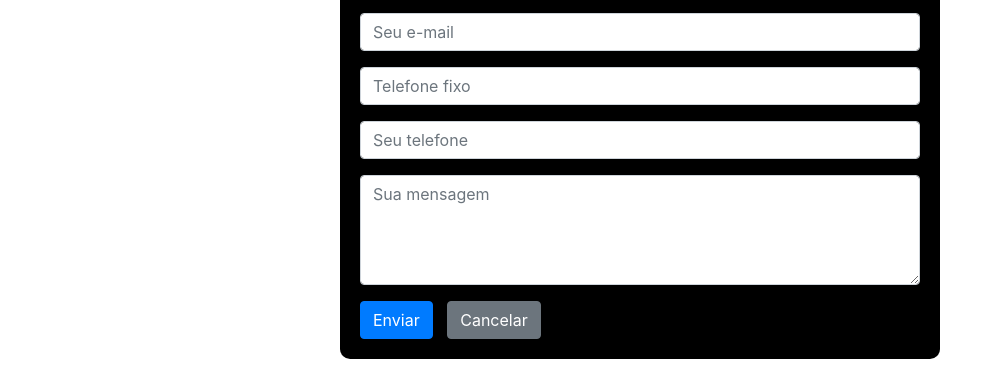
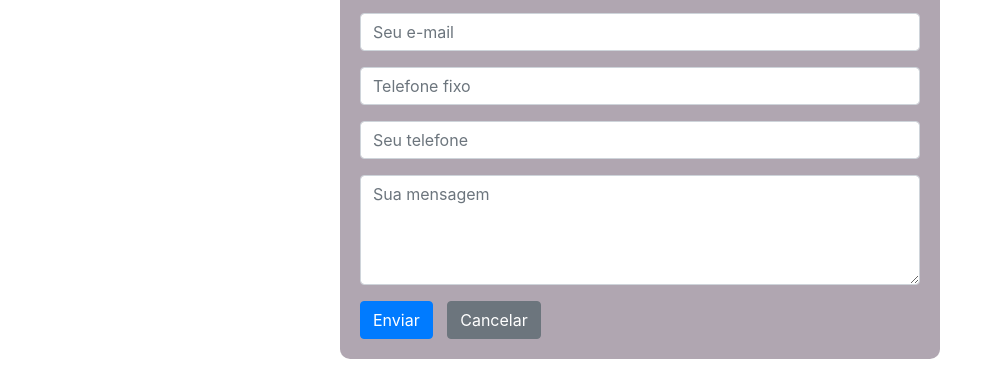
Before and after one commit to JheniferFM/Cl-nica-Fisiterapia, a plain HTML site: page formulario.html in a window 1280 px wide. Shown: the part 155-531 px from the top of the page, without its empty margins (0-1001 px from the left). Drawn offline with nearby package versions, Linux system fonts and the light colour scheme.

Commit message:
ATUALIZARR

```diff
--- a/formulario.css
+++ b/formulario.css
@@ -1,25 +1,25 @@
 /* formulario.css */
 
-/* Estilo para o container do formulário */
+
 .container {
     max-width: 600px;
     margin: 0 auto;
     padding: 20px;
-    background-color: #000000;
+    background-color: #b0a6b1;
     border-radius: 10px;
 }
 
-/* Estilo para os campos de entrada */
+
 .form-control {
     margin-bottom: 15px;
 }
 
-/* Estilo para os botões */
+
 .btn {
     margin-right: 10px;
 }
 
-/* Estilo para o link de volta à página principal */
+
 a {
     text-decoration: none;
     color: #333;
```
